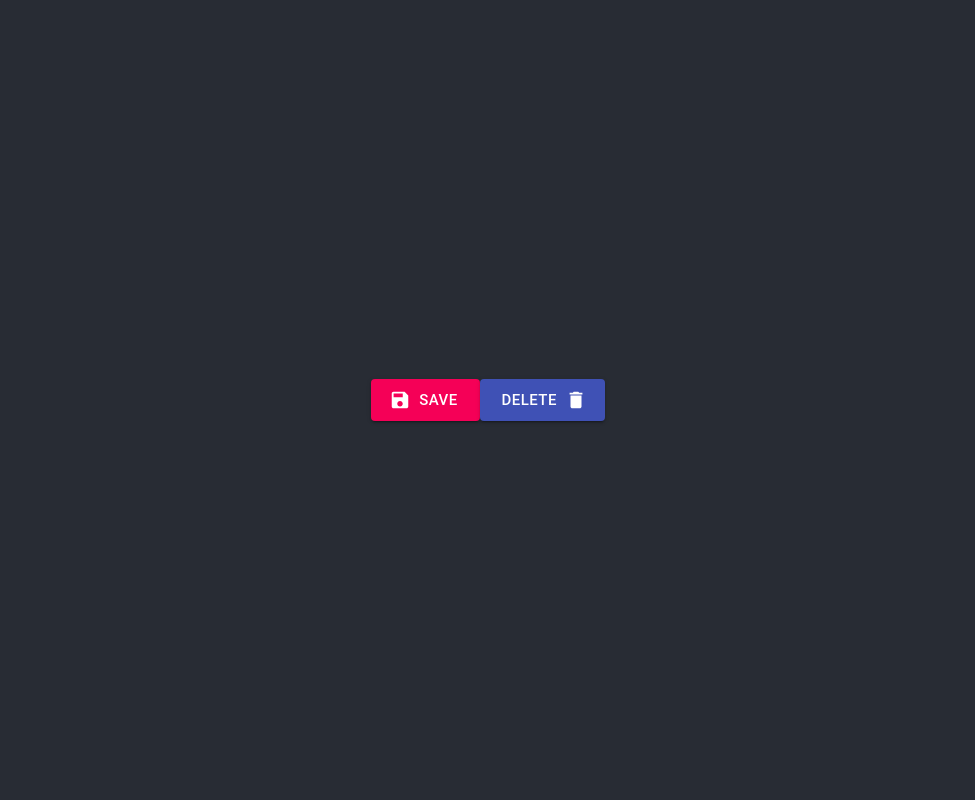
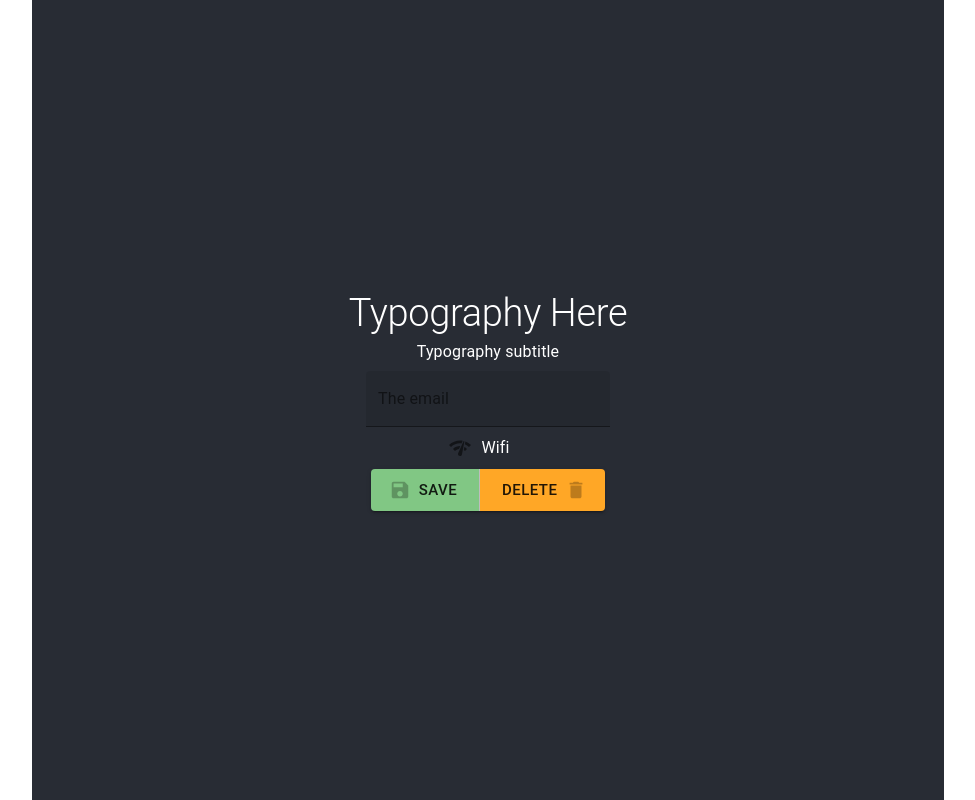
Before and after one commit to oguzhancvdr/react-styling-2, a React (Create React App) app: page / in a window 1280 px wide. Shown: the whole page, without its empty margins (152-1127 px from the left). Built offline with nearby package versions, Linux system fonts and the light colour scheme; the HTML template or start-up script is replaced by a standard one.

Commit message:
add mui components

```diff
--- a/src/App.js
+++ b/src/App.js
@@ -1,15 +1,49 @@
 import "./App.css";
 import Buttons from "./components/material-ui/buttons/Buttons";
+import CheckBoxComp from "./components/material-ui/checkbox/CheckBoxComp";
+import TextFieldComp from "./components/material-ui/text-field/TextFieldComp";
+import { ThemeProvider, createMuiTheme } from "@material-ui/core/styles";
+import { green, orange } from "@material-ui/core/colors";
+import TypographyComp from "./components/material-ui/typography/TypographyComp";
+import Wrapper from "./components/material-ui/wrapper/Wrapper";
 // import StyledComponents from "./components/styled-comp";
+
+const theme = createMuiTheme({
+  palette: {
+    primary: {
+      main: orange[400],
+    },
+    secondary: {
+      main: green[300],
+    },
+  },
+
+  typography: {
+    h2: {
+      fontSize: 38,
+      padding: 2,
+    },
+    subtitle1: {
+      marginBottom: 5,
+    },
+  },
+});
 
 function App() {
   return (
+    <ThemeProvider theme={theme}>
+      <Wrapper>
         <div className="App">
           <header className="App-header">
             {/* <StyledComponents /> */}
+            <TypographyComp />
+            <TextFieldComp />
+            <CheckBoxComp />
             <Buttons />
           </header>
         </div>
+      </Wrapper>
+    </ThemeProvider>
   );
 }
 export default App;
--- a/src/components/material-ui/buttons/Buttons.js
+++ b/src/components/material-ui/buttons/Buttons.js
@@ -2,27 +2,18 @@ import React from "react";
 import Button from "@material-ui/core/Button";
 import SaveIcon from "@material-ui/icons/Save";
 import DeleteIcon from "@material-ui/icons/Delete";
+import ButtonGroup from "@material-ui/core/ButtonGroup";
 
 const Buttons = () => {
   return (
-    <div>
-      <Button
-        color="secondary"
-        variant="contained"
-        size="large"
-        startIcon={<SaveIcon />}
-      >
+    <ButtonGroup size="large" variant="contained">
+      <Button color="secondary" startIcon={<SaveIcon color="disabled" />}>
         Save
       </Button>
-      <Button
-        color="primary"
-        variant="contained"
-        size="large"
-        endIcon={<DeleteIcon />}
-      >
+      <Button color="primary" endIcon={<DeleteIcon color="disabled" />}>
         Delete
       </Button>
-    </div>
+    </ButtonGroup>
   );
 };
 
--- a/src/components/material-ui/checkbox/CheckBoxComp.js
+++ b/src/components/material-ui/checkbox/CheckBoxComp.js
@@ -1,10 +1,25 @@
-import React from "react";
+import React, { useState } from "react";
+import Checkbox from "@material-ui/core/Checkbox";
+import FormControlLabel from "@material-ui/core/FormControlLabel/FormControlLabel";
+import NetworkCheck from "@material-ui/icons/NetworkCheck";
 
 const CheckBoxComp = () => {
+  const [isChecked, setIsChecked] = useState(false);
+
   return (
-    <div>
-      <p>Checkboc here</p>
-    </div>
+    <FormControlLabel
+      label="Wifi "
+      control={
+        <Checkbox
+          icon={<NetworkCheck />}
+          checkedIcon={<NetworkCheck />}
+          onChange={(e) => setIsChecked(e.target.checked)}
+          checked={isChecked}
+        />
+      }
+    >
+      <Checkbox />
+    </FormControlLabel>
   );
 };
 
--- a/src/components/material-ui/text-field/TextFieldComp.js
+++ b/src/components/material-ui/text-field/TextFieldComp.js
@@ -1,7 +1,15 @@
+import TextField from "@material-ui/core/TextField/TextField";
+
 const TextFieldComp = () => {
   return (
     <div>
-      <p>Text Field here</p>
+      <TextField
+        color="secondary"
+        variant="filled"
+        type="email"
+        label="The email"
+        placeholder="mui@mui.com"
+      />
     </div>
   );
 };
--- a/src/components/material-ui/typography/TypographyComp.js
+++ b/src/components/material-ui/typography/TypographyComp.js
@@ -1,9 +1,12 @@
 import React from "react";
+import Typography from '@material-ui/core/Typography/Typography';
+
 
 const TypographyComp = () => {
   return (
     <>
-      <p>Typography Here</p>
+      <Typography variant="h2">Typography Here</Typography>
+      <Typography variant="subtitle1">Typography subtitle</Typography>
     </>
   );
 };
--- a/src/components/material-ui/wrapper/Wrapper.js
+++ b/src/components/material-ui/wrapper/Wrapper.js
@@ -1,10 +1,12 @@
 import React from "react";
+import Container from "@material-ui/core/Container/Container"
 
-const Wrapper = () => {
+
+const Wrapper = ({children}) => {
   return (
-    <div>
-      <p>Wrapper here</p>
-    </div>
+    <Container maxWidth="md">
+      {children}
+    </Container>
   );
 };
 
```
Lines whose indentation alone changed are shown as unchanged.
